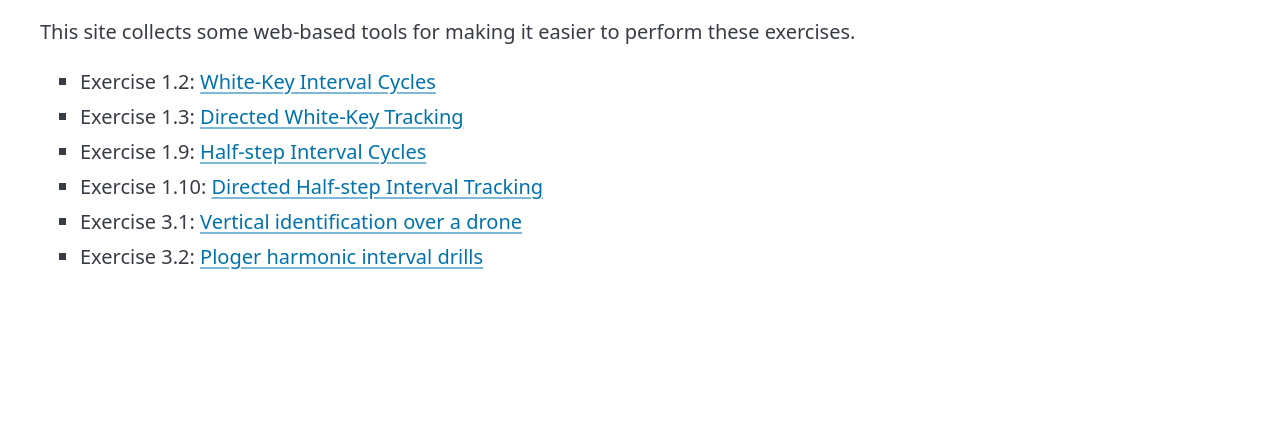
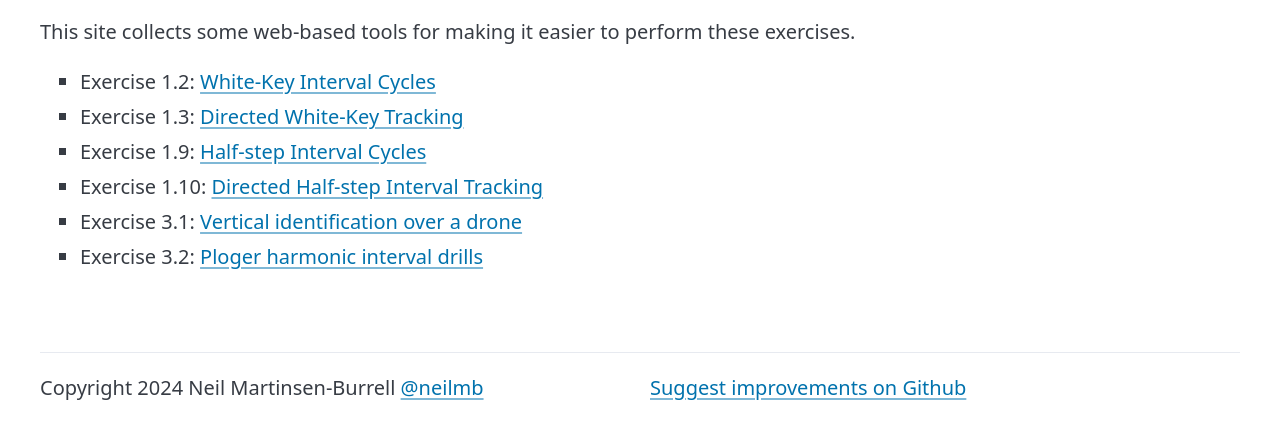
Before and after one commit to neilmb/becoming-talented-tools, an Eleventy site: page src/index.html in a window 1280 px wide. Shown: the part 148-586 px from the top of the page. Built offline with nearby package versions, Linux system fonts and the light colour scheme; Eleventy itself is replaced by a stand-in of ours; files that its build step writes are made by us from their sources.

Commit message:
Add footer and home link on each non-home page

```diff
--- a/src/_includes/base.njk
+++ b/src/_includes/base.njk
@@ -11,9 +11,22 @@
   <body>
     <main class="container">
 
+      {{ '<small><a href="/">Home</a></small>' | safe if page.url != '/' }}
       <h1>{{ title }}</h1>
 
       {{ content | safe }}
     </main>
+
+    <footer class="container">
+      <hr/>
+      <div class="grid">
+        <div>
+          Copyright 2024 Neil Martinsen-Burrell <a href="https://github.com/neilmb">@neilmb</a>
+        </div>
+        <div>
+          <a
+            href="https://github.com/neilmb/becoming-talented-tools/issues/new">Suggest improvements on Github</a>
+        </div>
+    </footer>
   </body>
 </html>
```
